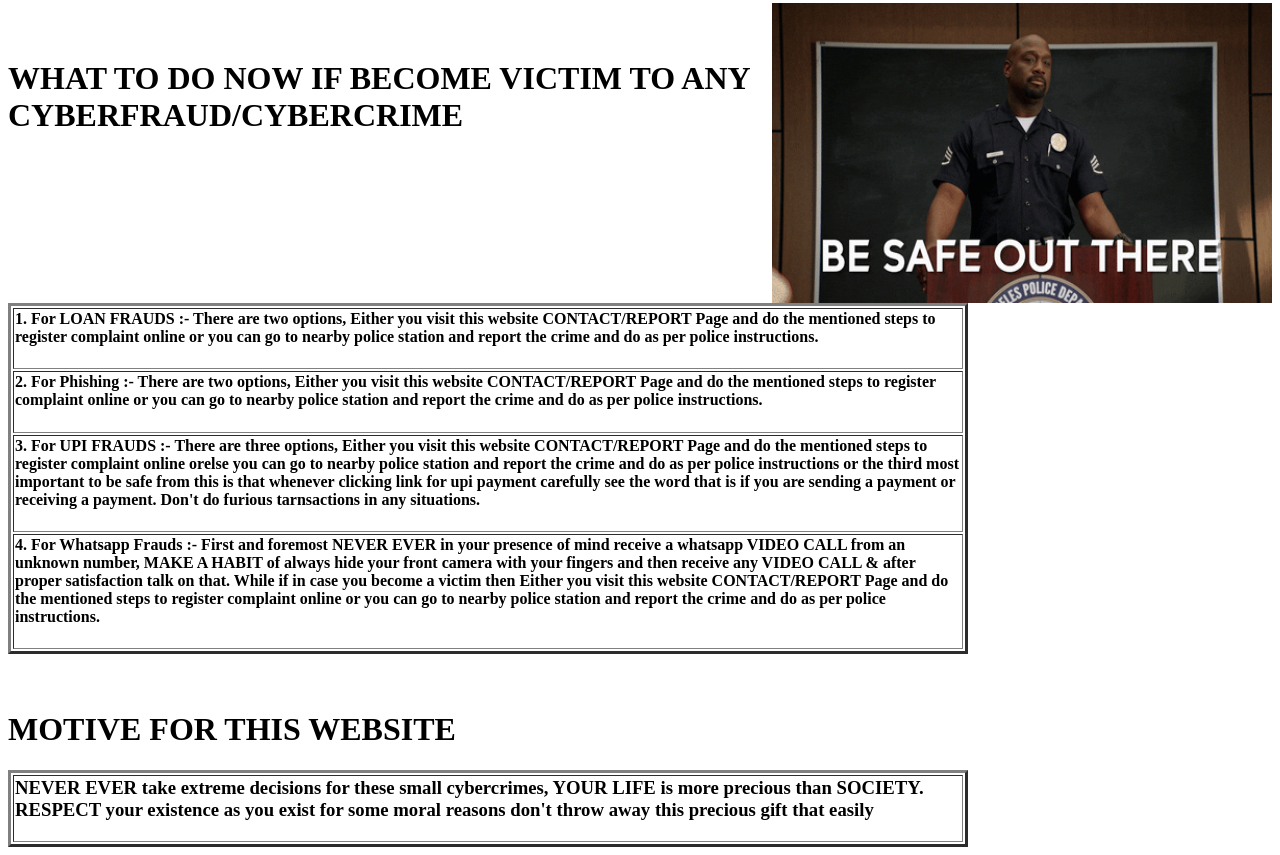
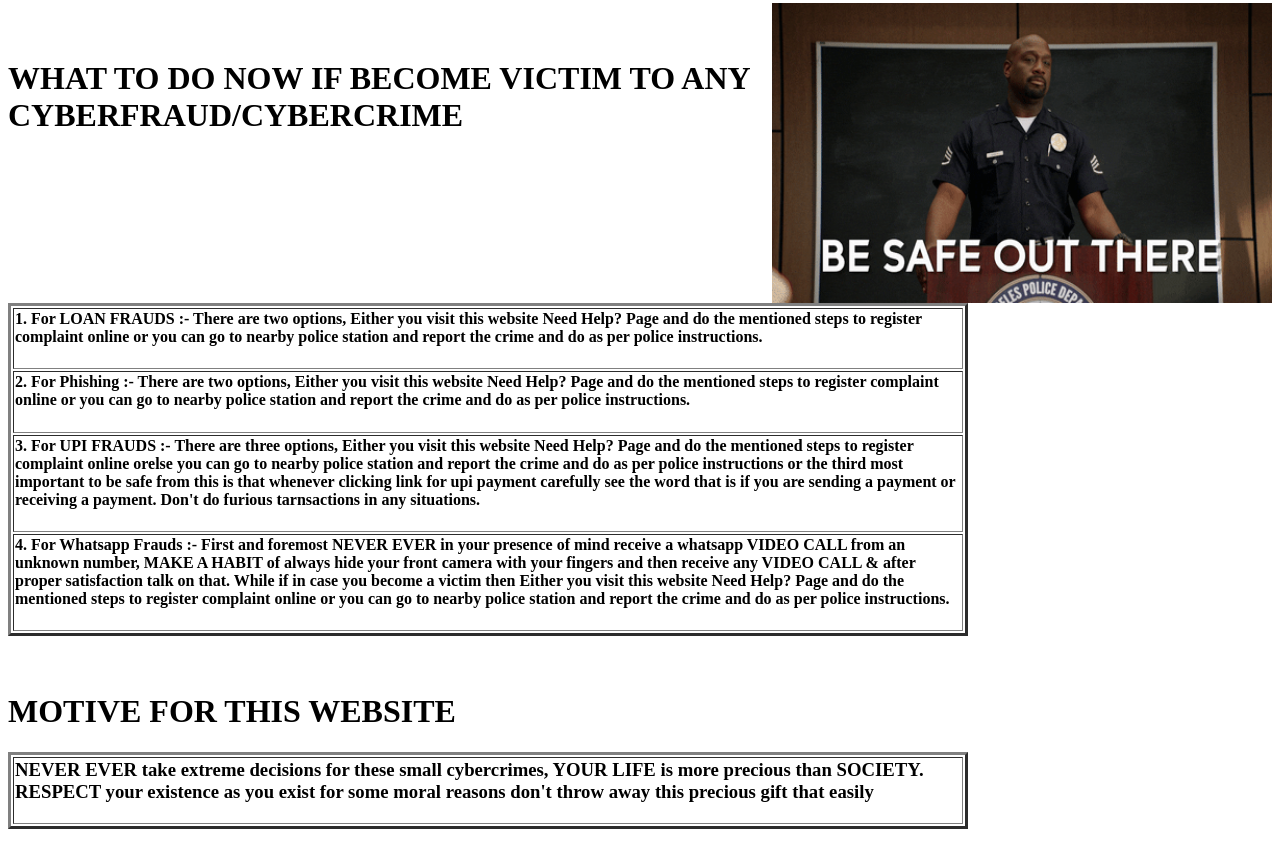
Before and after one commit to SANJEEVSINGH10/Secure_oneself_from_CyberFrauds, a plain HTML site: page Cybersecurity.html in a window 1280 px wide. Shown: the part 907-1762 px from the top of the page. Drawn offline with Linux system fonts and the light colour scheme.

Commit message:
Update Cybersecurity.html

```diff
--- a/Cybersecurity.html
+++ b/Cybersecurity.html
@@ -32,10 +32,10 @@
 <br>
 <h1><left>WHAT TO DO NOW IF BECOME VICTIM TO ANY <br>CYBERFRAUD/CYBERCRIME</br></center></h1>
 <table border="3" width="960">
-<tr><td><h4>1. For LOAN FRAUDS :- There are two options, Either you visit this website CONTACT/REPORT Page and do the mentioned steps to register complaint online or you can go to nearby police station and report the crime and do as per police instructions.</h4></td></tr>
-<tr><td><h4>2. For Phishing :- There are two options, Either you visit this website CONTACT/REPORT Page and do the mentioned steps to register complaint online or you can go to nearby police station and report the crime and do as per police instructions.</h4></td></tr>
-<tr><td><h4>3. For UPI FRAUDS :- There are three options, Either you visit this website CONTACT/REPORT Page and do the mentioned steps to register complaint online orelse you can go to nearby police station and report the crime and do as per police instructions or the third most important to be safe from this is that whenever clicking link for upi payment carefully see the word that is if you are sending a payment or receiving a payment. Don't do furious tarnsactions in any situations.</h4></td></tr>
-<tr><td><h4>4. For Whatsapp Frauds :- First and foremost NEVER EVER in your presence of mind receive a whatsapp VIDEO CALL from an unknown number, MAKE A HABIT of always hide your front camera with your fingers and then receive any VIDEO CALL & after proper satisfaction talk on that. While if in case you become a victim then Either you visit this website CONTACT/REPORT Page and do the mentioned steps to register complaint online or you can go to nearby police station and report the crime and do as per police instructions. </h4></td></tr>
+<tr><td><h4>1. For LOAN FRAUDS :- There are two options, Either you visit this website Need Help? Page and do the mentioned steps to register complaint online or you can go to nearby police station and report the crime and do as per police instructions.</h4></td></tr>
+<tr><td><h4>2. For Phishing :- There are two options, Either you visit this website Need Help? Page and do the mentioned steps to register complaint online or you can go to nearby police station and report the crime and do as per police instructions.</h4></td></tr>
+<tr><td><h4>3. For UPI FRAUDS :- There are three options, Either you visit this website Need Help? Page and do the mentioned steps to register complaint online orelse you can go to nearby police station and report the crime and do as per police instructions or the third most important to be safe from this is that whenever clicking link for upi payment carefully see the word that is if you are sending a payment or receiving a payment. Don't do furious tarnsactions in any situations.</h4></td></tr>
+<tr><td><h4>4. For Whatsapp Frauds :- First and foremost NEVER EVER in your presence of mind receive a whatsapp VIDEO CALL from an unknown number, MAKE A HABIT of always hide your front camera with your fingers and then receive any VIDEO CALL & after proper satisfaction talk on that. While if in case you become a victim then Either you visit this website Need Help? Page and do the mentioned steps to register complaint online or you can go to nearby police station and report the crime and do as per police instructions. </h4></td></tr>
 </table>
 </br>
 <br>
```
